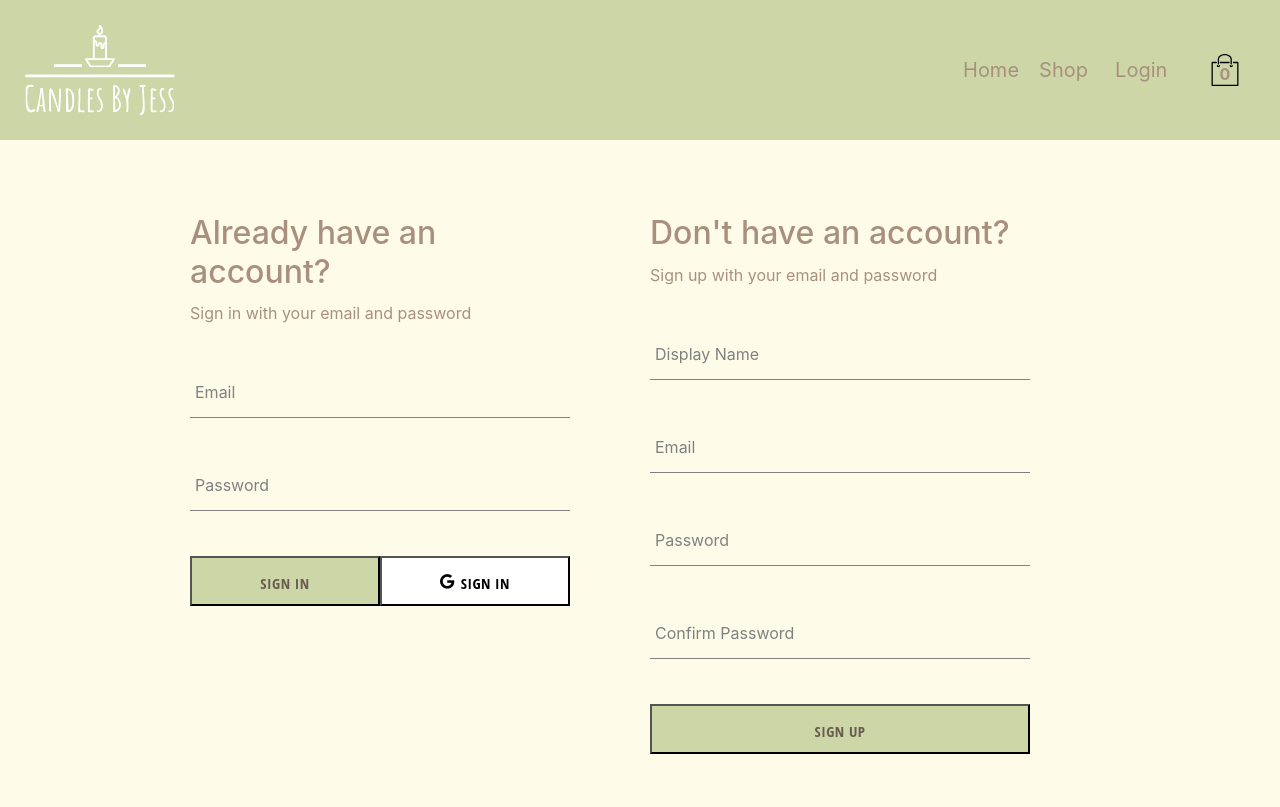
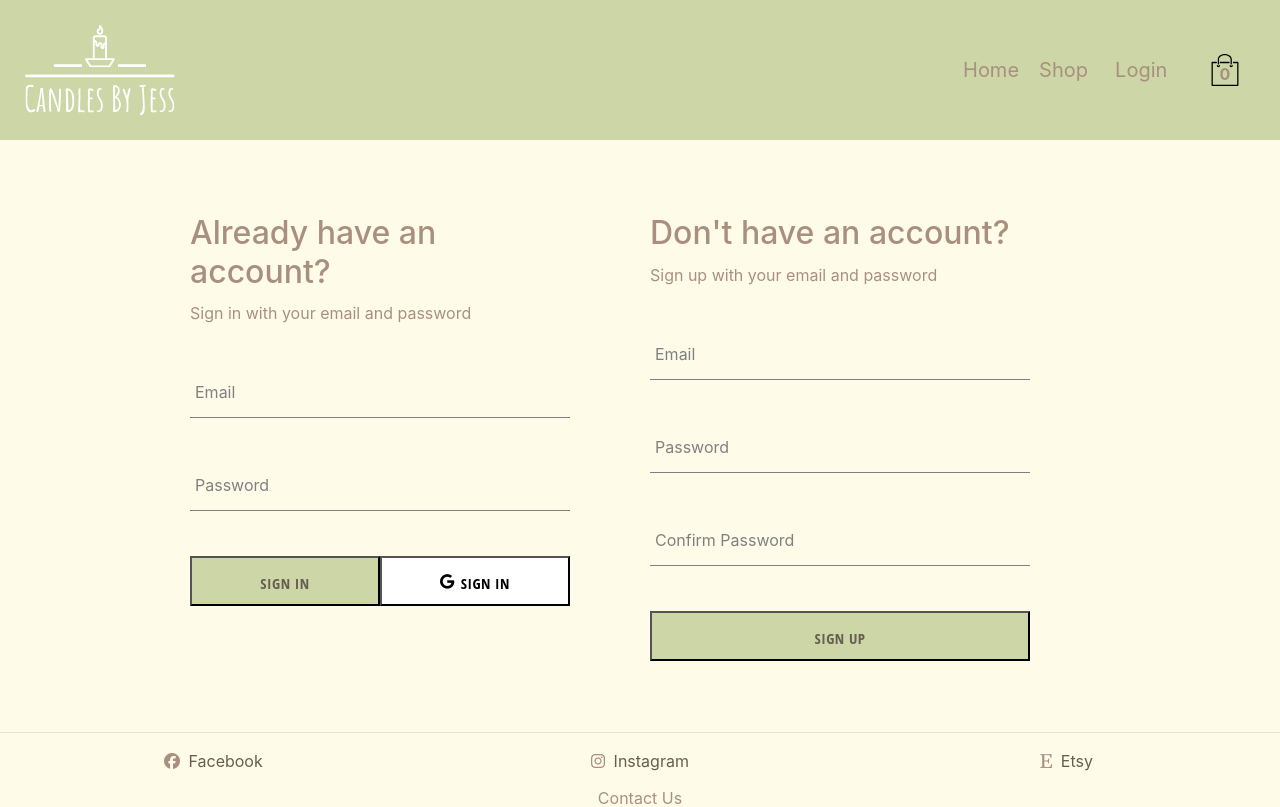
Before and after one commit to michaeljkavanagh15/candlesbyjess, a React (Create React App) app: page /auth in a window 1280 px wide. Shown: the top 807 px of the page. Built offline with nearby package versions, Linux system fonts and the light colour scheme; no server answers; the database is empty.

Commit message:
update sign up form

```diff
--- a/src/components/sign-up-form/sign-up-form.component.jsx
+++ b/src/components/sign-up-form/sign-up-form.component.jsx
@@ -61,14 +61,6 @@ const SignUpForm = () => {
       <h2>Don't have an account?</h2>
       <span>Sign up with your email and password</span>
       <form onSubmit={handleSubmit}>
-        <FormInput
-          label="Display Name"
-          type="text"
-          required
-          onChange={handleChange}
-          name="displayName"
-          value={displayName}
-        />
 
         <FormInput
           label="Email"
```
